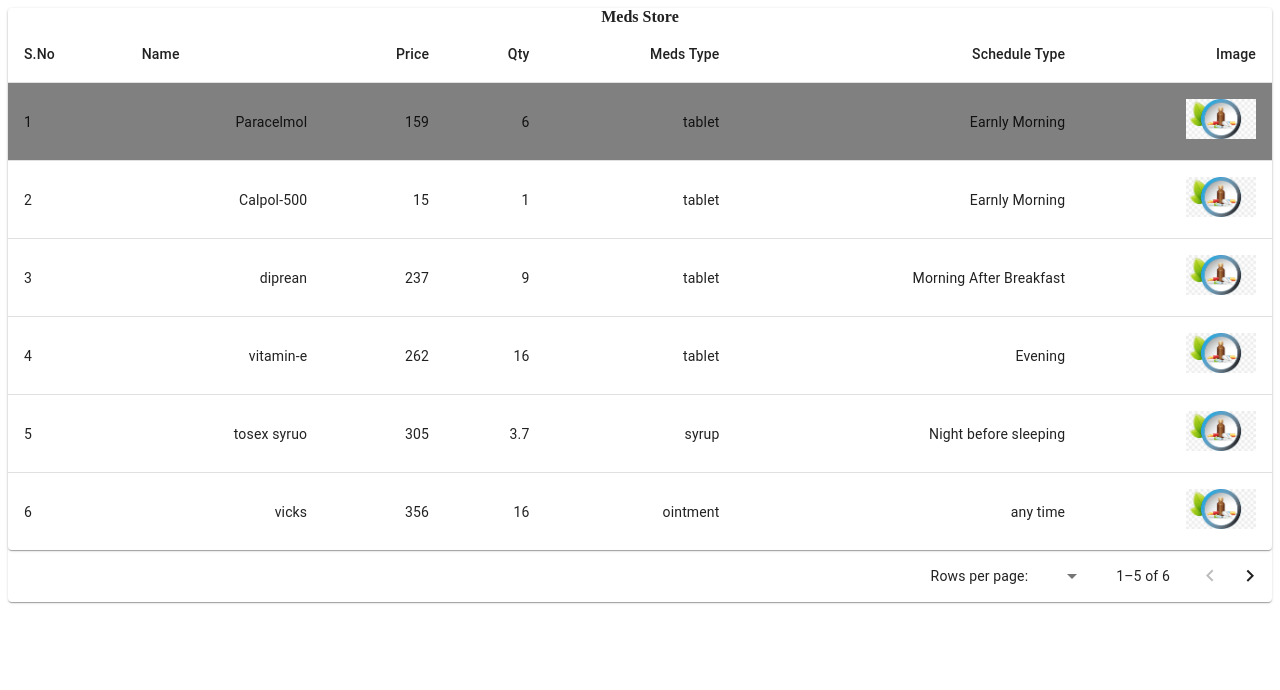
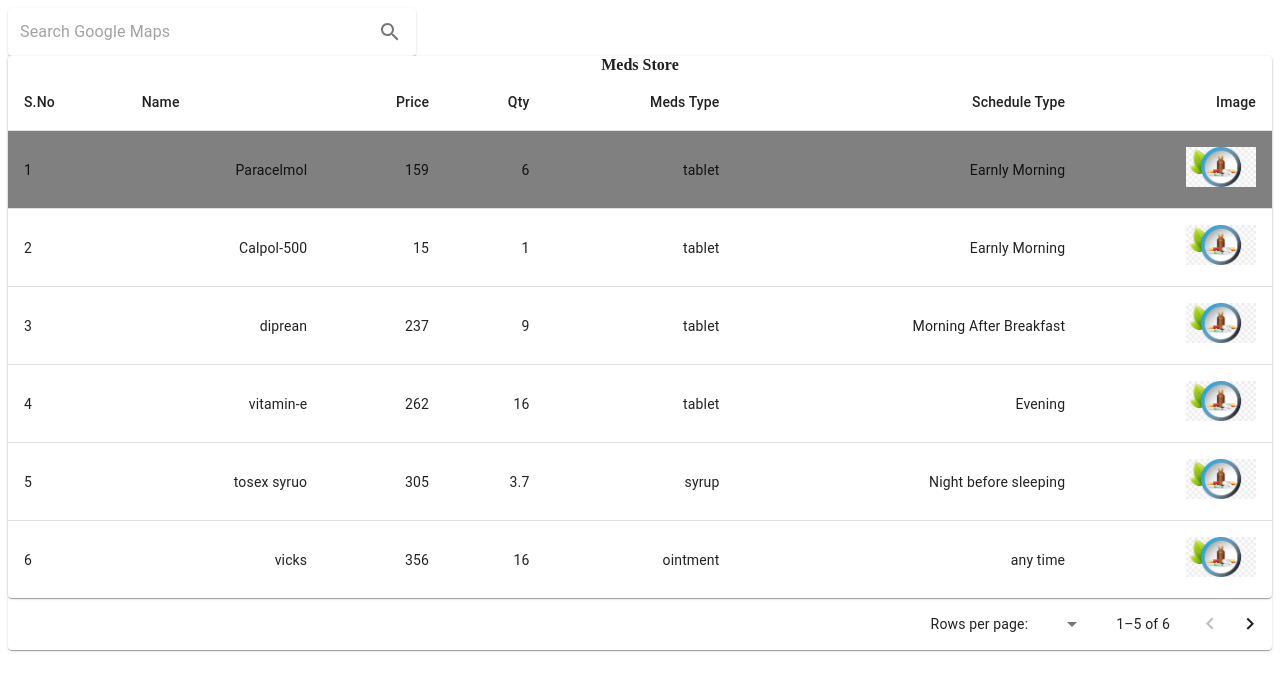
Before and after one commit to sunil-tomar/MedStoreApp, a React (Vite) app: page /product in a window 1280 px wide. Shown: the top 690 px of the page. Built offline with nearby package versions, Linux system fonts and the light colour scheme; no server answers.

Commit message:
feat: added search btn in products page.
feat: added search btn in products page.

```diff
--- a/src/components/product/Product.jsx
+++ b/src/components/product/Product.jsx
@@ -19,6 +19,7 @@ import { ArrowUpward, ArrowDownward } from "@mui/icons-material";
 import { createData, MedList as MedsList } from "./../../store/store";
 import { getAPICall } from "../../store/apiCall";
 import { URL_FETCH_MEDS_LIST } from "../../store/CONSTANT";
+import { SearchBox } from "./SearchBox";
 
 const convertProdDataToMeds = (newMedsList) => {
   let convertProd = [];
@@ -43,6 +44,7 @@ export default function Product() {
   const [serverData, setServerData] = useState(medList);
   const [page, setPage] = useState(0);
   const [rowsPerPage, setRowsPerPage] = useState(5);
+  const [productNameSearch, setProductNameSearch] = useState("");
   //Profile Image
   const [open, setOpen] = useState(false);
   const [isLoading, setIsLoading] = useState(false);
@@ -65,6 +67,22 @@ export default function Product() {
     const endIndex = startIndex + rowsPerPage;
     setMedsDataList(serverData.slice(startIndex, endIndex));
   };
+  const handleProductNameSearch = (productNameSearch) => {
+    console.debug(" searched product : " + productNameSearch);
+    setProductNameSearch(productNameSearch);
+
+    //if product search is "" or empty update table again.
+    if (productNameSearch === "") return updateProductRecord(); //updating record in prod table
+
+    //predicate for name match.
+    const prodNameSearchPredicate = (prod) =>
+      productNameSearch === ""
+        ? prod
+        : prod.name.toLowerCase().includes(productNameSearch.toLowerCase());
+
+    setMedsDataList(serverData.filter(prodNameSearchPredicate));
+  };
+  const handleProductNameSearchClick = () => {};
 
   useEffect(() => {
     // fetchData from server;
@@ -120,6 +138,11 @@ export default function Product() {
     );
   };
   return (
+    <>
+      <SearchBox
+        handleProductNameSearch={handleProductNameSearch}
+        handleProductNameSearchClick={handleProductNameSearchClick}
+      />
       <Paper sx={{ width: "100%" }}>
         <TableContainer component={Paper}>
           <center>
@@ -138,7 +161,15 @@ export default function Product() {
               </TableRow>
             </TableHead>
             <TableBody>
-            {medsDataList.map((row, i) => {
+              {medsDataList
+                .filter((row) =>
+                  productNameSearch === ""
+                    ? row
+                    : row.name
+                        .toLowerCase()
+                        .includes(productNameSearch.toLowerCase())
+                )
+                .map((row, i) => {
                   let itemSold = row.qty == "6" ? "grey" : "";
                   // console.log("itemSold color : " + itemSold);
                   return (
@@ -180,5 +211,6 @@ export default function Product() {
           onRowsPerPageChange={handleChangeRowsPerPage}
         />
       </Paper>
+    </>
   );
 }
--- a/src/components/product/SearchBox.jsx
+++ b/src/components/product/SearchBox.jsx
@@ -4,7 +4,10 @@ import InputBase from "@mui/material/InputBase";
 import IconButton from "@mui/material/IconButton";
 import SearchIcon from "@mui/icons-material/Search";
 // ref   https://mui.com/material-ui/react-text-field/
-export const SearchBox = () => {
+export const SearchBox = ({
+  handleProductNameSearch,
+  handleProductNameSearchClick,
+}) => {
   return (
     <Paper
       component="form"
@@ -13,10 +16,11 @@ export const SearchBox = () => {
       <InputBase
         sx={{ ml: 1, flex: 1 }}
         placeholder="Search Google Maps"
-        inputProps={{ "aria-label": "search google maps" }}
+        inputProps={{ "aria-label": "search product name" }}
+        onKeyUp={(e) => handleProductNameSearch(e.target.value)}
       />
       <IconButton type="button" sx={{ p: "10px" }} aria-label="search">
-        <SearchIcon />
+        <SearchIcon onClick={handleProductNameSearchClick} />
       </IconButton>
     </Paper>
   );
```
Also changed, not shown: 1 other file (tests, documents, lock files or other folders). Lines whose indentation alone changed are shown as unchanged.
